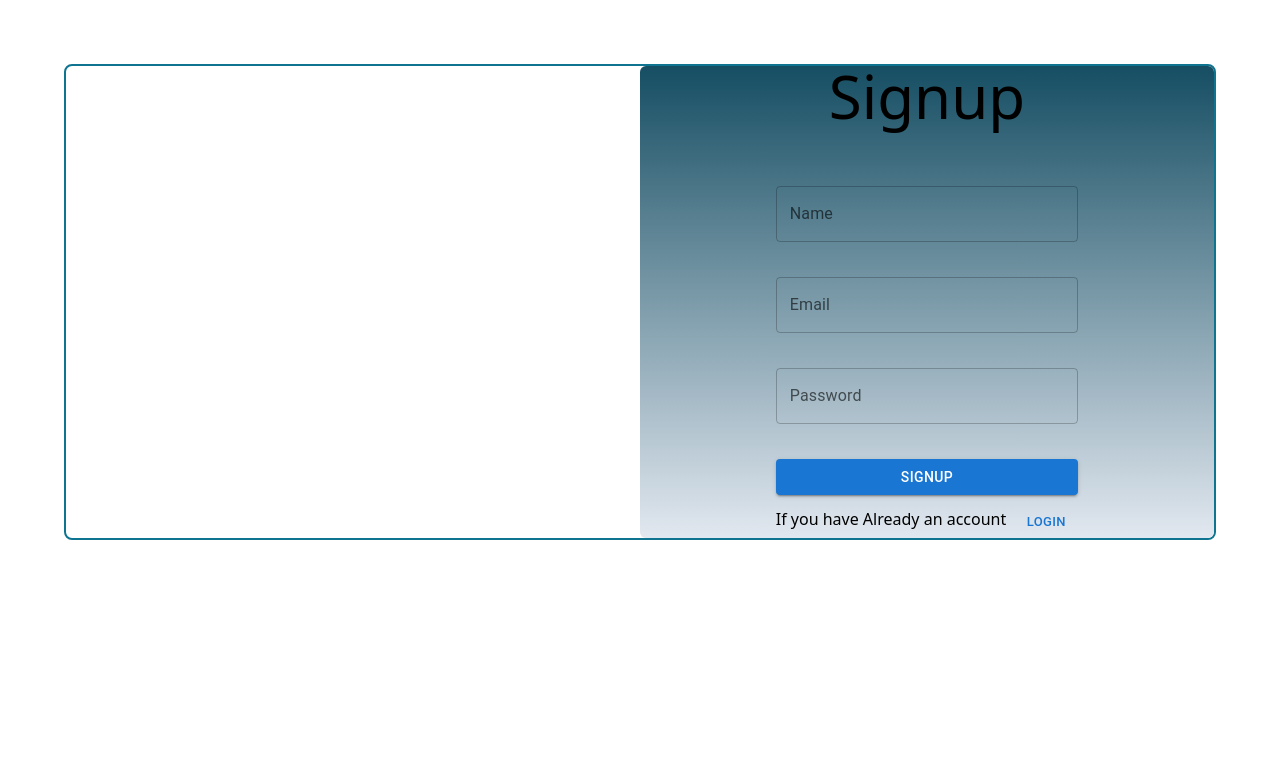
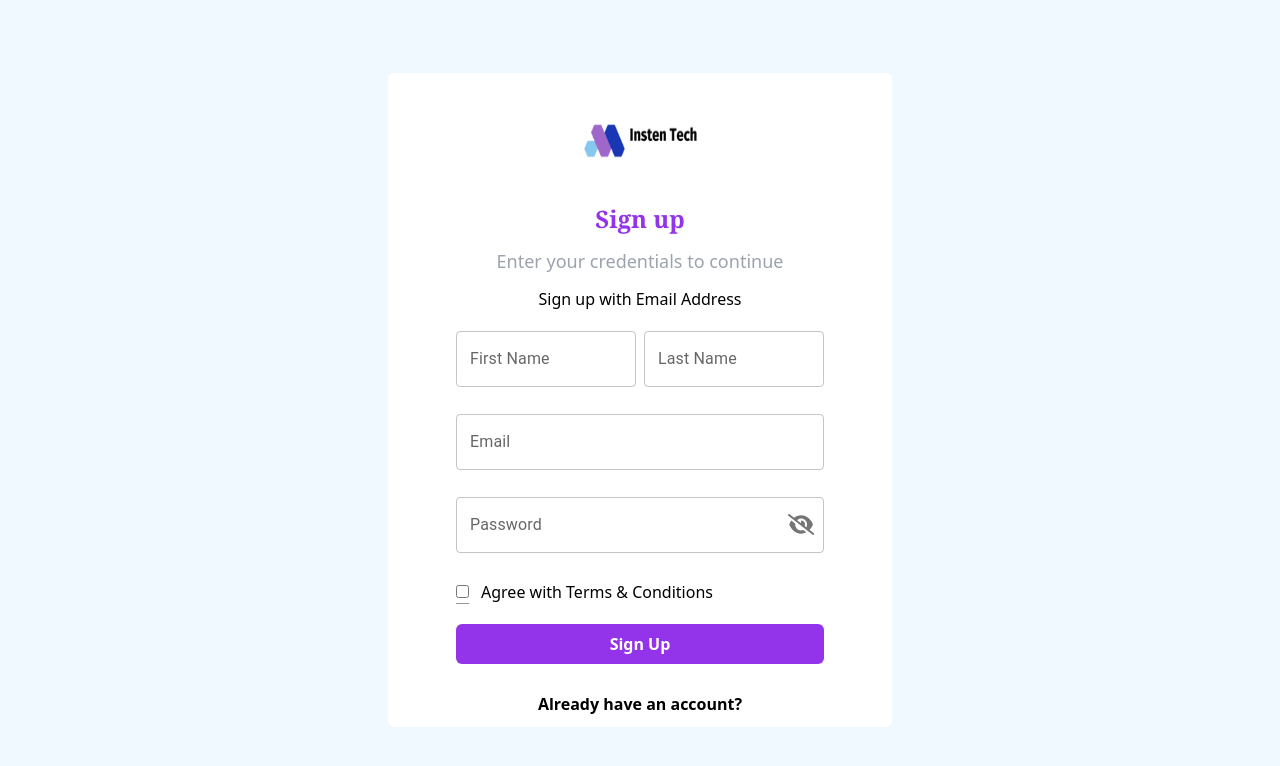
Before and after one commit to sudeepa99/Dashboard_frontend, a React (Vite) app in the folder my-react-app/: page /signup in a window 1280 px wide. Shown: the top 766 px of the page. Built offline with nearby package versions, Linux system fonts and the light colour scheme.

Commit message:
login and signup ui done

```diff
--- a/my-react-app/package.json
+++ b/my-react-app/package.json
@@ -12,6 +12,9 @@
   "dependencies": {
     "@emotion/react": "^11.13.3",
     "@emotion/styled": "^11.13.0",
+    "@fortawesome/fontawesome-svg-core": "^6.6.0",
+    "@fortawesome/free-solid-svg-icons": "^6.6.0",
+    "@fortawesome/react-fontawesome": "^0.2.2",
     "@mui/material": "^6.1.2",
     "@mui/styled-engine-sc": "^6.1.2",
     "react": "^18.3.1",
--- a/my-react-app/src/pages/Login.jsx
+++ b/my-react-app/src/pages/Login.jsx
@@ -1,8 +1,21 @@
 import React from "react";
 import logoImg from "../assets/logo.png";
-import { Button, TextField } from "@mui/material";
+import {
+  Button,
+  IconButton,
+  Input,
+  InputAdornment,
+  TextField,
+} from "@mui/material";
+import { FontAwesomeIcon } from "@fortawesome/react-fontawesome";
+import { faEye } from "@fortawesome/free-solid-svg-icons";
+import { faEyeSlash } from "@fortawesome/free-solid-svg-icons";
 
 export default function Login() {
+  const [showPassword, setShowPassword] = React.useState(false);
+
+  const handleClickShowPassword = () => setShowPassword(!showPassword);
+
   return (
     <div className="flex items-center justify-center h-screen bg-sky-50">
       <div className="box-content flex flex-col items-center justify-start  bg-white border-2 border-transparent rounded-md  phone:w-[350px] phone:h-[500px] tablet:w-[400px] tablet:h-[500px] desktop:w-[500px] desktop:h-[600px]  ">
@@ -20,7 +33,7 @@ export default function Login() {
           </h2>
         </div>
 
-        <form className="flex flex-col gap-1 phone:mx-5">
+        <form className="flex flex-col gap-1 ">
           <TextField
             helperText=" "
             id="demo-helper-text-aligned-no-helper"
@@ -34,9 +47,25 @@ export default function Login() {
             label="Password"
             sx={{ maxWidth: "390px" }}
             fullWidth
+            type={showPassword ? "text" : "password"}
+            InputProps={{
+              endAdornment: (
+                <InputAdornment position="end">
+                  <IconButton onClick={handleClickShowPassword} edge="end">
+                    <FontAwesomeIcon
+                      icon={showPassword ? faEye : faEyeSlash}
+                      size="sm"
+                    />
+                  </IconButton>
+                </InputAdornment>
+              ),
+            }}
           />
-          <div className="flex flex-row text-sm desktop:space-x-40 phone:space-x-10 ">
-            <p>Keep Me Logged in</p>
+          <div className="flex flex-row text-sm desktop:space-x-36 phone:space-x-10 ">
+            <div className="flex flex-row gap-2">
+              <Input type="checkbox" />
+              <p>Keep Me Logged in</p>
+            </div>
             <button className="font-semibold text-purple-600 ">
               Forgot Password?
             </button>
--- a/my-react-app/src/pages/Signup.jsx
+++ b/my-react-app/src/pages/Signup.jsx
@@ -1,36 +1,99 @@
 import React from "react";
+import logoImg from "../assets/logo.png";
 
-import { Button, TextField } from "@mui/material";
+import {
+  Button,
+  IconButton,
+  Input,
+  InputAdornment,
+  TextField,
+} from "@mui/material";
+import { FontAwesomeIcon } from "@fortawesome/react-fontawesome";
+import { faEyeSlash } from "@fortawesome/free-solid-svg-icons";
+import { faEye } from "@fortawesome/free-solid-svg-icons";
 
 export default function Signup() {
+  const [showPassword, setShowPassword] = React.useState(false);
+
+  const handleClickShowPassword = () => setShowPassword(!showPassword);
   return (
-    <div className="grid w-100% h-auto grid-cols-2 mx-16 rounded-lg my-16 border-2 border-cyan-700 ">
-      <div>{/* <img src={signupimg} alt="signup" /> */}</div>
-      <div className="flex flex-col items-center justify-center gap-3 align-middle rounded-md bg-gradient-to-t from-slate-200 to-cyan-900 ">
-        <h1 className="mb-12 text-6xl">Signup</h1>
-        <form className="flex flex-col gap-3">
-          <TextField
-            helperText=" "
-            id="demo-helper-text-aligned-no-helper"
-            label="Name"
-          />
+    <div className="flex items-center justify-center h-screen bg-sky-50">
+      <div className="box-content flex flex-col items-center justify-start  bg-white border-2 border-transparent rounded-md  phone:w-[350px] phone:h-[600px] tablet:w-[400px] tablet:h-[600px] desktop:w-[500px] desktop:h-[650px] ">
+        <img
+          src={logoImg}
+          alt="logo"
+          className="p-0 m-0 size-30 phone:size-20 tablet:size-24 desktop:size-32"
+        />
+        <div className="flex flex-col items-center justify-center gap-3 mb-5 ">
+          <h1 className="font-serif font-bold tracking-normal text-purple-600 text-sp phone:text-lg tablet:text-xl desktop:text-2xl ">
+            Sign up
+          </h1>
+          <h2 className="font-medium text-gray-400 phone:text-base tablet:text-lg desktop:text-lg">
+            Enter your credentials to continue
+          </h2>
+          <h3 className="text-black">Sign up with Email Address</h3>
+        </div>
+
+        <form className="flex flex-col gap-1 phone:mx-5">
+          <div className="flex flex-row gap-2">
+            <TextField
+              helperText=" "
+              id="demo-helper-text-aligned-no-helper"
+              label="First Name"
+              sx={{ maxWidth: "180px" }}
+              fullWidth
+            />
+            <TextField
+              helperText=" "
+              id="demo-helper-text-aligned-no-helper"
+              label="Last Name"
+              sx={{ maxWidth: "180px" }}
+              fullWidth
+            />
+          </div>
           <TextField
             helperText=" "
             id="demo-helper-text-aligned-no-helper"
             label="Email"
+            sx={{ maxWidth: "390px" }}
+            fullWidth
           />
           <TextField
             helperText=" "
             id="demo-helper-text-aligned-no-helper"
             label="Password"
+            sx={{ maxWidth: "390px" }}
+            fullWidth
+            type={showPassword ? "text" : "password"}
+            InputProps={{
+              endAdornment: (
+                <InputAdornment position="end">
+                  <IconButton onClick={handleClickShowPassword} edge="end">
+                    <FontAwesomeIcon
+                      icon={showPassword ? faEye : faEyeSlash}
+                      size="sm"
+                    />
+                  </IconButton>
+                </InputAdornment>
+              ),
+            }}
           />
-          <Button variant="contained" size="medium">
-            Signup
-          </Button>
-          <div className="flex flex-row gap-2">
-            <p>If you have Already an account</p>
-            <Button size="small">Login</Button>
+          <div className="flex flex-row gap-3">
+            <Input type="checkbox" />
+            {/* <span onClick={handleIconClick}>
+              <FontAwesomeIcon icon={faSquareCheck} />
+            </span> */}
+
+            <p>Agree with Terms & Conditions</p>
           </div>
+
+          <button className="h-10 mt-4 font-semibold text-white bg-purple-600 rounded-md ">
+            Sign Up
+          </button>
+
+          <button className="h-10 mt-4 font-semibold text-black ">
+            Already have an account?
+          </button>
         </form>
       </div>
     </div>
```
Also changed, not shown: 1 other file (tests, documents, lock files or other folders).
